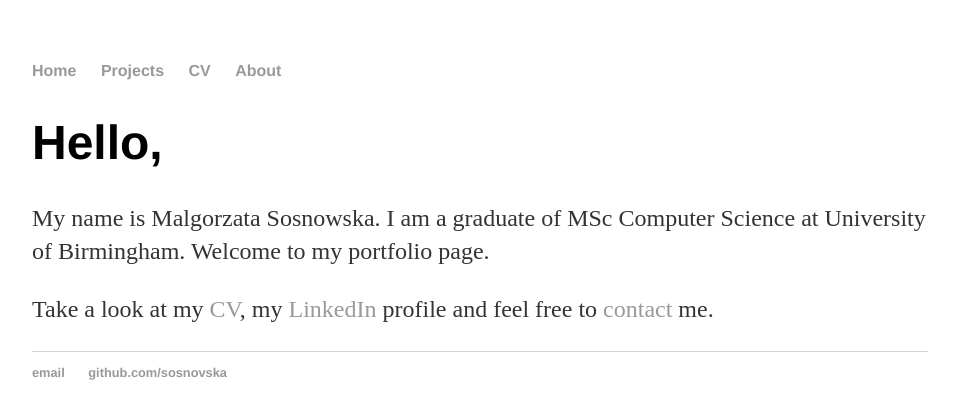
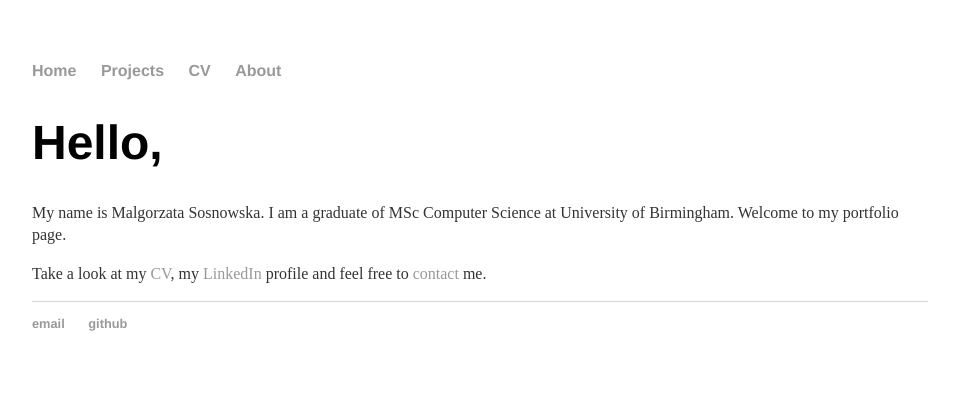
Before and after one commit to sosnovska/Portfolio-old-version, a Jekyll site: the page built from index.html, in a window 1280 px wide. Shown: the top 419 px of the page, without its empty margins (160-1119 px from the left). Built offline with Jekyll 4.4.1, drawn with Linux system fonts in a browser that asks for light colours.

Commit message:
font update, footer update

```diff
--- a/_layouts/default.html
+++ b/_layouts/default.html
@@ -25,7 +25,7 @@
        <footer>
     		<ul>
         		<li><a href="mailto:msosnowska0@gmail.com">email</a></li>
-        		<li><a href="https://github.com/sosnovska">github.com/sosnovska</a></li>
+        		<li><a href="https://github.com/sosnovska">github</a></li>
 			</ul>
 		</footer>
   </body>
--- a/css/main.css
+++ b/css/main.css
@@ -3,7 +3,7 @@ body { margin: 60px auto; width: 70%; }
 a { text-decoration: none; color: #999; }
 a:hover { text-decoration: underline; }
 
-p, ul { font-size: 1.5em; line-height: 1.4em; color: #333; }
+p, ul { font-size: 1em; line-height: 1.4em; color: #333; }
 
 h1, h2, h3, h4 { font-family: 'Helvetica', 'Arial', 'Sans-Serif'; }
 h1 { font-size: 3em;  }
```
